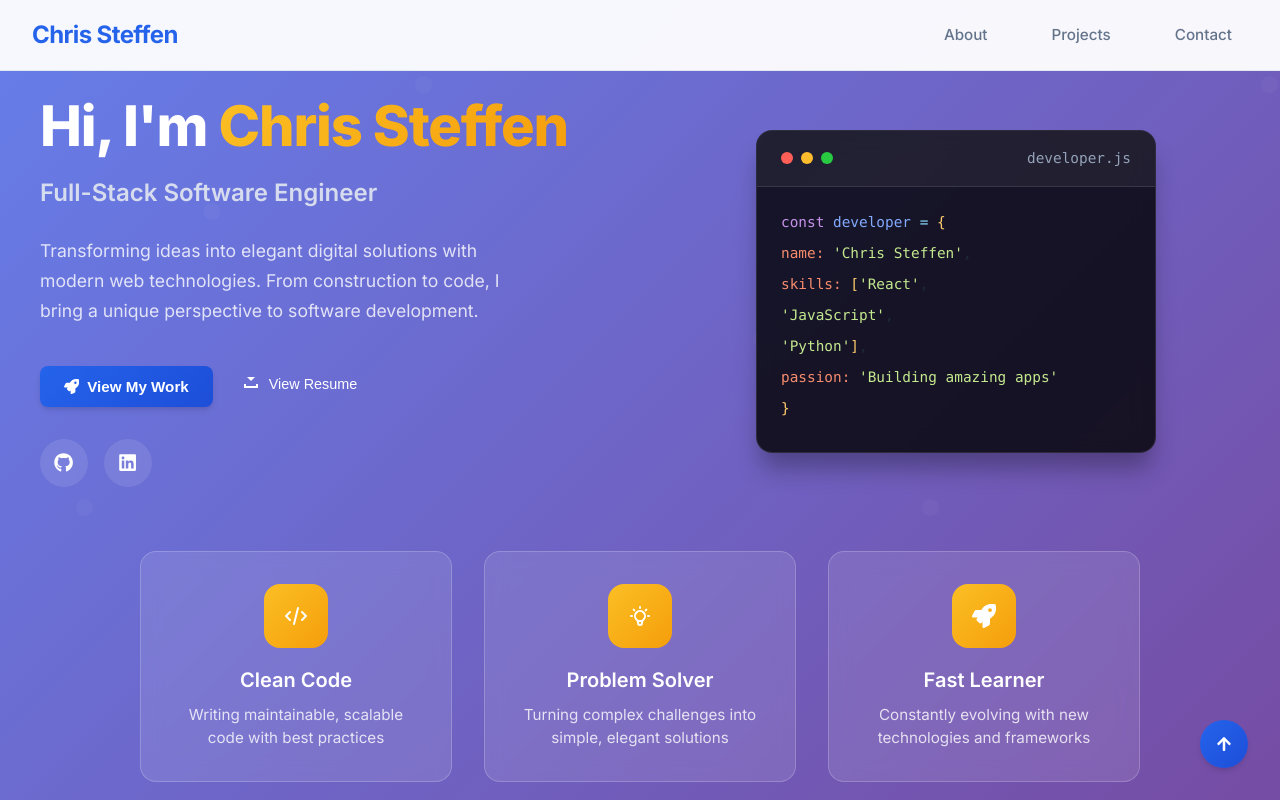
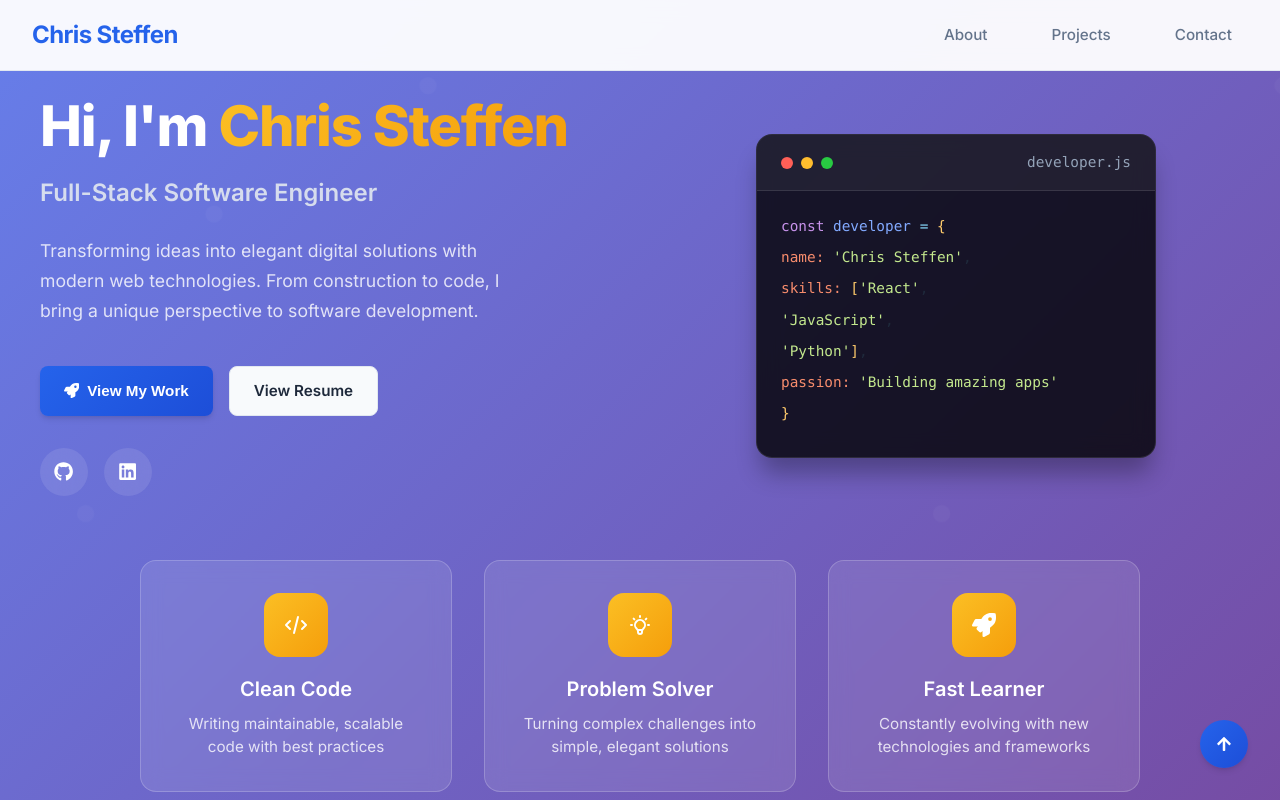
Before and after one commit to chrsteffen1/portfolio, a React (Create React App) app: page / in a window 1280 px wide. Shown: the top 800 px of the page. Built offline with nearby package versions, Linux system fonts and the light colour scheme.

Commit message:
Update Resume button styling

```diff
--- a/src/pages/Contact/Contact.jsx
+++ b/src/pages/Contact/Contact.jsx
@@ -2,7 +2,7 @@ import React from "react";
 import styles from './Contact.module.css'
 import { FontAwesomeIcon } from '@fortawesome/react-fontawesome'
 import { faGithub, faLinkedin } from '@fortawesome/free-brands-svg-icons'
-import { faEnvelope, faMapMarkerAlt } from '@fortawesome/free-solid-svg-icons';
+import { faEnvelope, faMapMarkerAlt, faFile } from '@fortawesome/free-solid-svg-icons';
 
 const Contact = () => {
   return (
@@ -54,9 +54,14 @@ const Contact = () => {
                 Get In Touch
               </a>
 
-              <a href="https://docs.google.com/document/d/135vuVJoC3ErVarGzMLxBiob3KqC-vZvvZpu8e7oYK0A/edit?usp=sharing" target="_blank" rel="noopener noreferrer">
-  <button className={styles.buttonDownload}>View Resume</button>
-</a>
+              <a
+                href="https://docs.google.com/document/d/135vuVJoC3ErVarGzMLxBiob3KqC-vZvvZpu8e7oYK0A/edit?usp=sharing"
+                target="_blank"
+                rel="noopener noreferrer"
+                className={`${styles.contactBtn} ${styles.btnSecondary}`}
+              >
+                <FontAwesomeIcon icon={faFile} />View Resume
+              </a>
 
             </div>
 
--- a/src/pages/Contact/Contact.module.css
+++ b/src/pages/Contact/Contact.module.css
@@ -281,74 +281,8 @@
   }
 }
 
-.buttonDownload {
-  display: inline-block;
-  position: relative;
-  padding: 10px 25px;
-  background-color: var(--theme);
-  color: white;
-  font-family: sans-serif;
+a > button {
+  margin: 0;
+  padding: 0;
   text-decoration: none;
-  font-size: 0.9em;
-  text-align: center;
-  text-indent: 15px;
-  border: none;
-  border-radius: 10px;
 }
-
-.buttonDownload:hover {
-  background-color: var(--theme)EBC;
-  color: white;
-}
-
-.buttonDownload:before, .buttonDownload:after {
-  content: ' ';
-  display: block;
-  position: absolute;
-  left: 15px;
-  top: 52%;
-}
-
-.buttonDownload:before {
-  width: 10px;
-  height: 2px;
-  border-style: solid;
-  border-width: 0 2px 2px;
-}
-
-.buttonDownload:after {
-  width: 0;
-  height: 0;
-  margin-left: 3px;
-  margin-top: -7px;
-  border-style: solid;
-  border-width: 4px 4px 0 4px;
-  border-color: transparent;
-  border-top-color: inherit;
-  animation: downloadArrow 1s linear infinite;
-  animation-play-state: paused;
-}
-
-.buttonDownload:hover:before {
-  border-color: #2F4858;
-}
-.buttonDownload:hover:after {
-  border-top-color: #2F4858;
-  animation-play-state: running;
-}
-
-@keyframes downloadArrow {
-  0% {
-    margin-top: -7px;
-    opacity: 1;
-  }
-
-  0.001% {
-    margin-top: -15px;
-    opacity: 0.4;
-  }
-
-  50%, 100% {
-    opacity: 0.4;
-  }
-}
--- a/src/pages/Home/Home.jsx
+++ b/src/pages/Home/Home.jsx
@@ -47,9 +47,15 @@ const Home = () => {
                 <FaRocket />
                 View My Work
               </button>
-              <a href="https://docs.google.com/document/d/135vuVJoC3ErVarGzMLxBiob3KqC-vZvvZpu8e7oYK0A/edit?usp=sharing" target="_blank" rel="noopener noreferrer">
-  <button className={styles.buttonDownload}>View Resume</button>
-</a>
+
+              <a
+                href="https://docs.google.com/document/d/135vuVJoC3ErVarGzMLxBiob3KqC-vZvvZpu8e7oYK0A/edit?usp=sharing"
+                target="_blank"
+                rel="noopener noreferrer"
+                className="btn btn-secondary"
+              >
+                View Resume
+              </a>
 
             </div>
             <div className={styles.socialLinks}>
--- a/src/pages/Home/Home.module.css
+++ b/src/pages/Home/Home.module.css
@@ -300,75 +300,9 @@
   }
 }
 
-.buttonDownload {
+a > button {
+  margin: 0;
+  padding: 0;
+  text-decoration: none;
   display: inline-block;
-  position: relative;
-  padding: 10px 25px;
-  background-color: var(--theme);
-  color: white;
-  font-family: sans-serif;
-  text-decoration: none;
-  font-size: 0.9em;
-  text-align: center;
-  text-indent: 15px;
-  border: none;
-  border-radius: 10px;
 }
-
-.buttonDownload:hover {
-  background-color: var(--theme)EBC;
-  color: white;
-}
-
-.buttonDownload:before, .buttonDownload:after {
-  content: ' ';
-  display: block;
-  position: absolute;
-  left: 15px;
-  top: 52%;
-}
-
-.buttonDownload:before {
-  width: 10px;
-  height: 2px;
-  border-style: solid;
-  border-width: 0 2px 2px;
-}
-
-.buttonDownload:after {
-  width: 0;
-  height: 0;
-  margin-left: 3px;
-  margin-top: -7px;
-  border-style: solid;
-  border-width: 4px 4px 0 4px;
-  border-color: transparent;
-  border-top-color: inherit;
-  animation: downloadArrow 1s linear infinite;
-  animation-play-state: paused;
-}
-
-.buttonDownload:hover:before {
-  border-color: #2F4858;
-}
-.buttonDownload:hover:after {
-  border-top-color: #2F4858;
-  animation-play-state: running;
-}
-
-@keyframes downloadArrow {
-  0% {
-    margin-top: -7px;
-    opacity: 1;
-  }
-
-  0.001% {
-    margin-top: -15px;
-    opacity: 0.4;
-  }
-
-  50%, 100% {
-    margin-top: 0;
-    opacity: 0.4;
-  }
-}
```
